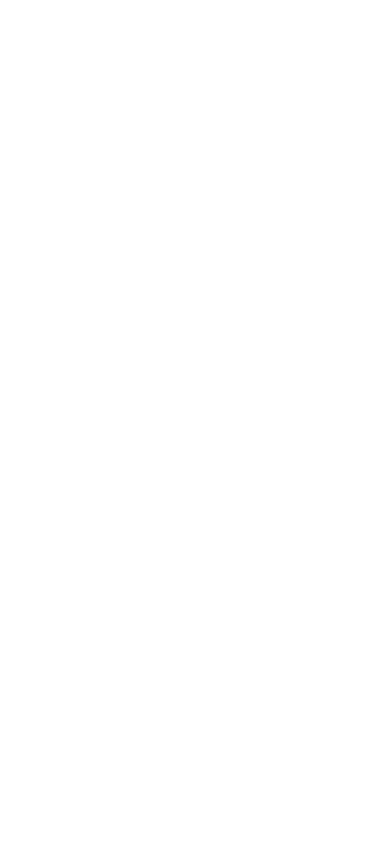
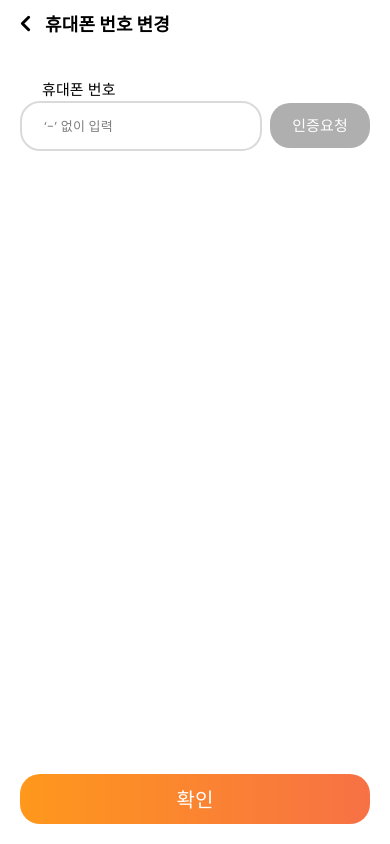
Before and after one commit to nayong2021/delivery_together-FE, a React (Create React App) app in the folder betweenus/: page /setting/profile/phone in a window 390 px wide. Before the commit this address had no page. Built offline with nearby package versions, Linux system fonts and the light colour scheme; sample sign-in values are in the browser's storage.

Commit message:
feat: added kakaocert to findPw, changePhoneNumber

```diff
--- a/betweenus/src/App.js
+++ b/betweenus/src/App.js
@@ -32,6 +32,7 @@
 import Password from "./pages/setting/Password";
 import Unregister from "./pages/setting/Unregister";
 import OrderHistoryState from "./pages/setting/OrderHistoryState";
+import Phone from "./pages/setting/Phone";
 
 function App() {
   return (
@@ -91,6 +92,10 @@
             element={<Password />}
           ></Route>
           <Route
+            path="/setting/profile/phone"
+            element={<Phone />}
+          ></Route>
+          <Route
             path="/setting/profile/unregister"
             element={<Unregister />}
           ></Route>
--- a/betweenus/src/modules/api/member/GetResetpwApi.js
+++ b/betweenus/src/modules/api/member/GetResetpwApi.js
@@ -2,8 +2,8 @@
 
 export const GetResetpwApi = async (password, passwordConfirmation) => {
   try {
-    const { data } = await instance.get(
-      `/member/pwInquiry/resetPw?password=${password}&passwordConfirmation=${passwordConfirmation}`
+    const { data } = await instance.post(
+      `/member/resetPw?password=${password}&passwordConfirmation=${passwordConfirmation}`
     );
     return data;
   } catch (e) {
--- a/betweenus/src/modules/api/member/GetSelectMemberApi.js
+++ /dev/null
@@ -1,19 +0,0 @@
-import instance from "../ApiInstance";
-
-export const GetSelectMemberApi = async (
-  name,
-  birth,
-  email,
-  phoneNumber,
-  authToken
-) => {
-  try {
-    const { data } = await instance.get(
-      `/member/pwInquiry/selectUser?name=${name}&birth=${birth}&email=${email}&phoneNumber=${phoneNumber}&authToken=${authToken}`
-    );
-    return data;
-  } catch (e) {
-    console.log("[FAIL] GET user data", e);
-    return e;
-  }
-};
--- /dev/null
+++ b/betweenus/src/modules/api/member/PostResetPwApi.js
@@ -0,0 +1,19 @@
+import instance from "../ApiInstance";
+
+export const PostResetPwApi = async (
+  name,
+  birth,
+  email,
+  phoneNumber,
+  receiptID
+) => {
+  try {
+    const { data } = await instance.post(
+      `/member/resetPw?name=${name}&birth=${birth}&email=${email}&phoneNumber=${phoneNumber}&receiptID=${receiptID}`
+    );
+    return data;
+  } catch (e) {
+    console.log("[FAIL] GET user data", e);
+    return e;
+  }
+};
--- /dev/null
+++ b/betweenus/src/modules/api/setting/PostChangePhoneNumber.js
@@ -0,0 +1,11 @@
+import instance from "../ApiInstance";
+
+export const PostChangePhoneNumber = async (phoneNumber, receiptID) => {
+  try {
+    const response = await instance.post(`/update/member/phone?phoneNum=${phoneNumber}&receiptID=${receiptID}`);
+    return response;
+  } catch (e) {
+    // console.log("[FAIL] GET user data", e);
+    throw e;
+  }
+};
--- /dev/null
+++ b/betweenus/src/modules/api/setting/RequestKakaocertForPhoneUpdate.js
@@ -0,0 +1,11 @@
+import instance from "../ApiInstance";
+
+export const RequestKakaocertForPhoneUpdate = async (phoneNumber) => {
+  try {
+    const response = await instance.post(`/update/member/phone/auth?phoneNum=${phoneNumber}`);
+    return response;
+  } catch (e) {
+    // console.log("[FAIL] GET user data", e);
+    throw e;
+  }
+};
--- a/betweenus/src/pages/Member/FindPw.js
+++ b/betweenus/src/pages/Member/FindPw.js
@@ -3,9 +3,9 @@
 import { useState } from "react";
 import { useNavigate } from "react-router-dom";
 import MetaTag from "../../components/common/MetaTag";
-import { GetSendEmailTokenApi } from "../../modules/api/member/GetSendEmailTokenApi";
-import { GetSelectMemberApi } from "../../modules/api/member/GetSelectMemberApi";
+import { PostResetPwApi } from "../../modules/api/member/PostResetPwApi";
 import Parser from "html-react-parser";
+import { RequestKakaocert } from "../../modules/api/member/RequestKakaocert";
 
 const FindPw = () => {
   const navigate = useNavigate();
@@ -15,10 +15,10 @@
     birth: "",
     email: "",
     phoneNumber: "",
-    authToken: 0,
+    receiptID: "",
   });
 
-  const { name, birth, email, phoneNumber, authToken } = inputs;
+  const { name, birth, email, phoneNumber } = inputs;
 
   const onChangeInput = (e) => {
     setInputs({
@@ -27,26 +27,33 @@
     });
   };
 
+  const onClickPhone = () => {
+    RequestKakaocert(inputs).then(result => {
+      console.log(result);
+      setInputs({
+        ...inputs,
+        receiptID: result.receiptID,
+      });
+    });
+  };
+
   const onClickButton = async () => {
     // console.log(inputs);
-    const data = await GetSelectMemberApi(
-      inputs.name,
-      inputs.birth,
-      inputs.email,
-      inputs.phoneNumber,
-      inputs.authToken
-    );
-    if (data) {
+    try{
+      await PostResetPwApi(
+        inputs.name,
+        inputs.birth,
+        inputs.email,
+        inputs.phoneNumber,
+        inputs.receiptID
+      );
       navigate("pwresult", { state: inputs });
-    } else {
+    }
+    catch (e) {
       setGuideMs(
         "&nbsp;입력하신 정보와 일치하는 유저가 없습니다.<br/>&nbsp;입력하신 내용을 다시 확인해주세요."
       );
     }
-  };
-
-  const onClickEmail = () => {
-    GetSendEmailTokenApi(inputs.email);
   };
 
   return (
@@ -93,7 +100,14 @@
 
             <div className="frm-group">
               <div className="tit-frm">이메일</div>
-              <div className="inp-group">
+              <input
+                  type="text"
+                  name="email"
+                  className="inp-frm"
+                  onChange={onChangeInput}
+                  value={email}
+                />
+              {/* <div className="inp-group">
                 <input
                   type="text"
                   name="email"
@@ -108,10 +122,10 @@
                 >
                   인증요청
                 </button>
-              </div>
+              </div> */}
             </div>
 
-            <div className="frm-group">
+            {/* <div className="frm-group">
               <div className="tit-frm">이메일 인증번호</div>
               <input
                 type="number"
@@ -120,10 +134,11 @@
                 onChange={onChangeInput}
                 value={authToken > 0 ? authToken : ""}
               />
-            </div>
+            </div> */}
 
             <div className="frm-group">
               <div className="tit-frm">휴대폰 번호</div>
+              <div className="inp-group">
               <input
                 type="text"
                 placeholder="‘-’ 없이 입력"
@@ -131,7 +146,17 @@
                 name="phoneNumber"
                 onChange={onChangeInput}
                 value={phoneNumber}
+
               />
+                <button
+                  type="button"
+                  className="btn-frm"
+                  onClick={onClickPhone}
+                >
+                  인증요청
+                </button>
+              </div>
+
             </div>
             <div className="frm-message">{Parser(guideMS)}</div>
           </div>
--- a/betweenus/src/pages/setting/EditProfile.js
+++ b/betweenus/src/pages/setting/EditProfile.js
@@ -65,12 +65,12 @@
             </a>
           </li>
           <li>
-            <a href="/history">
+            <div onClick={() => navigate("phone")}>
               <div className="ico">
                 <Menu3 />
               </div>
               <div className="tit">휴대폰 번호 변경</div>
-            </a>
+            </div>
           </li>
         </ol>
         <div>로그아웃</div>
--- a/betweenus/src/pages/setting/OrderHistoryState.js
+++ b/betweenus/src/pages/setting/OrderHistoryState.js
@@ -9,7 +9,7 @@
 import GuestWaitRecruit from "../../components/orderState/GuestWaitRecruit";
 import { GetOrderStateApi } from "../../modules/api/orderstate/GetOrderStateApi";
 import useStoreOrderInfo from "../../store/storeOrderInfo";
-import BackBtn from "./BackBtn";
+import BackBtn from "../../components/settings/BackBtn";
 import OrderStateBar from "../../components/orderState/OrderStateBar";
 
 const OrderHistoryState = () => {
--- /dev/null
+++ b/betweenus/src/pages/setting/Phone.js
@@ -0,0 +1,93 @@
+import * as React from "react";
+import "../../assets/css/common.css";
+import { useState } from "react";
+import { useNavigate } from "react-router-dom";
+import MetaTag from "../../components/common/MetaTag";
+import Parser from "html-react-parser";
+import { RequestKakaocertForPhoneUpdate } from "../../modules/api/setting/RequestKakaocertForPhoneUpdate";
+import { PostChangePhoneNumber } from "../../modules/api/setting/PostChangePhoneNumber";
+
+const Phone = () => {
+  const navigate = useNavigate();
+  const [phoneNumber, setPhoneNumber] = useState("");
+  const [receiptID, setReceiptID] = useState("");
+  const [guideMS, setGuideMs] = useState("");
+
+  const onChangeInput = (e) => {
+    setPhoneNumber(e.target.value);
+  };
+
+  const onClickButton = () => {
+    try{
+        PostChangePhoneNumber(phoneNumber, receiptID);
+        navigate(-1);
+    }
+    catch (e) {
+        setGuideMs(
+            "&nbsp;입력하신 정보와 일치하는 아이디가 없습니다.<br/>&nbsp;입력하신 내용을 다시 확인해주세요."
+        );
+    }
+  };
+
+  const onClickPhone = () => {
+    RequestKakaocertForPhoneUpdate(phoneNumber).then(result => {
+        setReceiptID(result.data.receiptID);
+    });
+  };
+
+  return (
+    <div id="root">
+      <MetaTag />
+      <header className="header">
+        <div className="hd">
+          <div className="hd-tit">
+            <button
+              type="button"
+              className="hd-back"
+              onClick={() => navigate(-1)}
+            ></button>
+            휴대폰 번호 변경
+          </div>
+        </div>
+      </header>
+
+      <section className="find">
+        <div className="wrap">
+          <div className="frm">
+            <div className="frm-group">
+              <div className="tit-frm">휴대폰 번호</div>
+              <div className="inp-group">
+              <input
+                type="text"
+                placeholder="‘-’ 없이 입력"
+                name="phoneNumber"
+                className="inp-frm"
+                onChange={onChangeInput}
+                value={phoneNumber}
+              />
+              <button type="button" className="btn-frm" onClick={onClickPhone}>
+                  인증요청
+                </button>
+              </div>
+            </div>
+            <div className="frm-message" white-space="pre-wrap">
+              {Parser(guideMS)}
+            </div>
+          </div>
+
+          <div className="btn-group-bottom">
+            <button
+              type="button"
+              className="btn-custom"
+              onClick={onClickButton}
+            >
+              확인
+            </button>
+          </div>
+        </div>
+      </section>
+    </div>
+  );
+};
+
+export default Phone;
```
Also changed, not shown: betweenus/src/pages/Member/PwResult.js (+9 -59 lines), betweenus/src/components/settings/BackBtn.js (renamed from betweenus/src/pages/setting/BackBtn.js).
